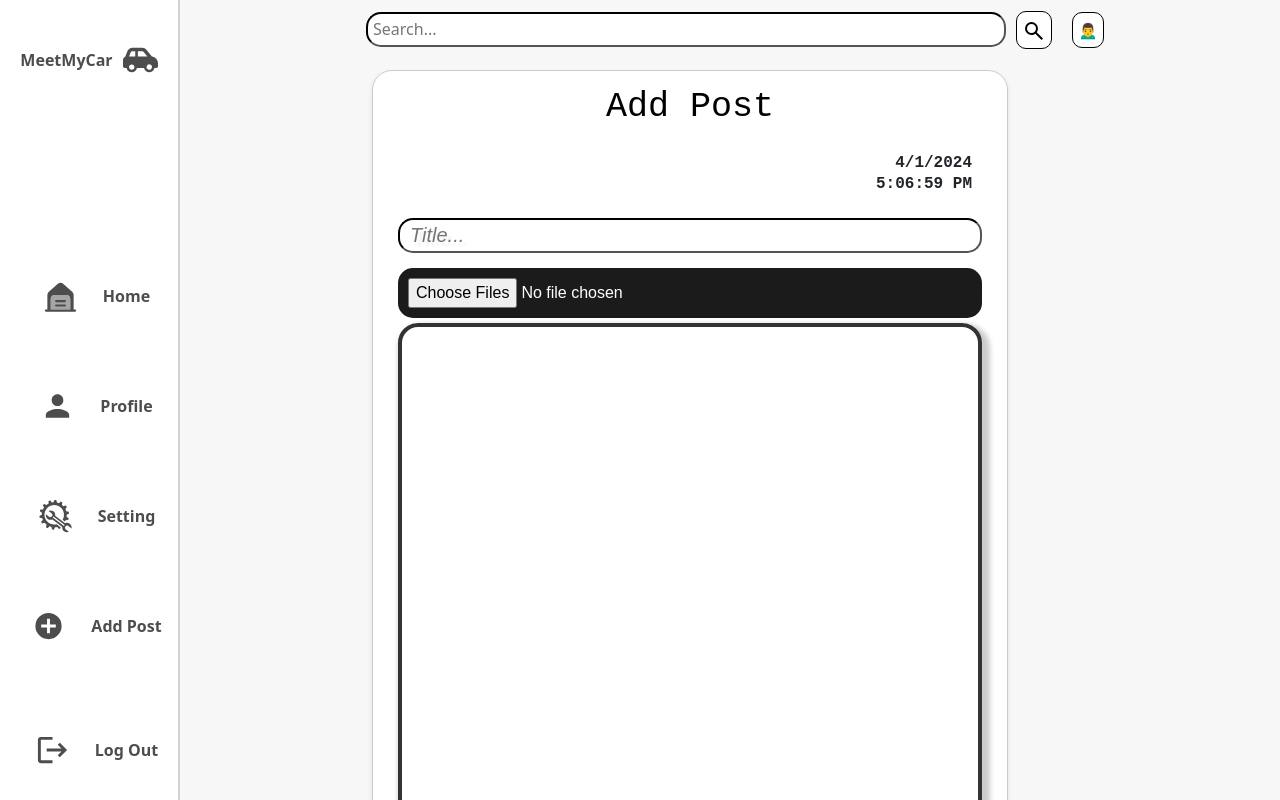
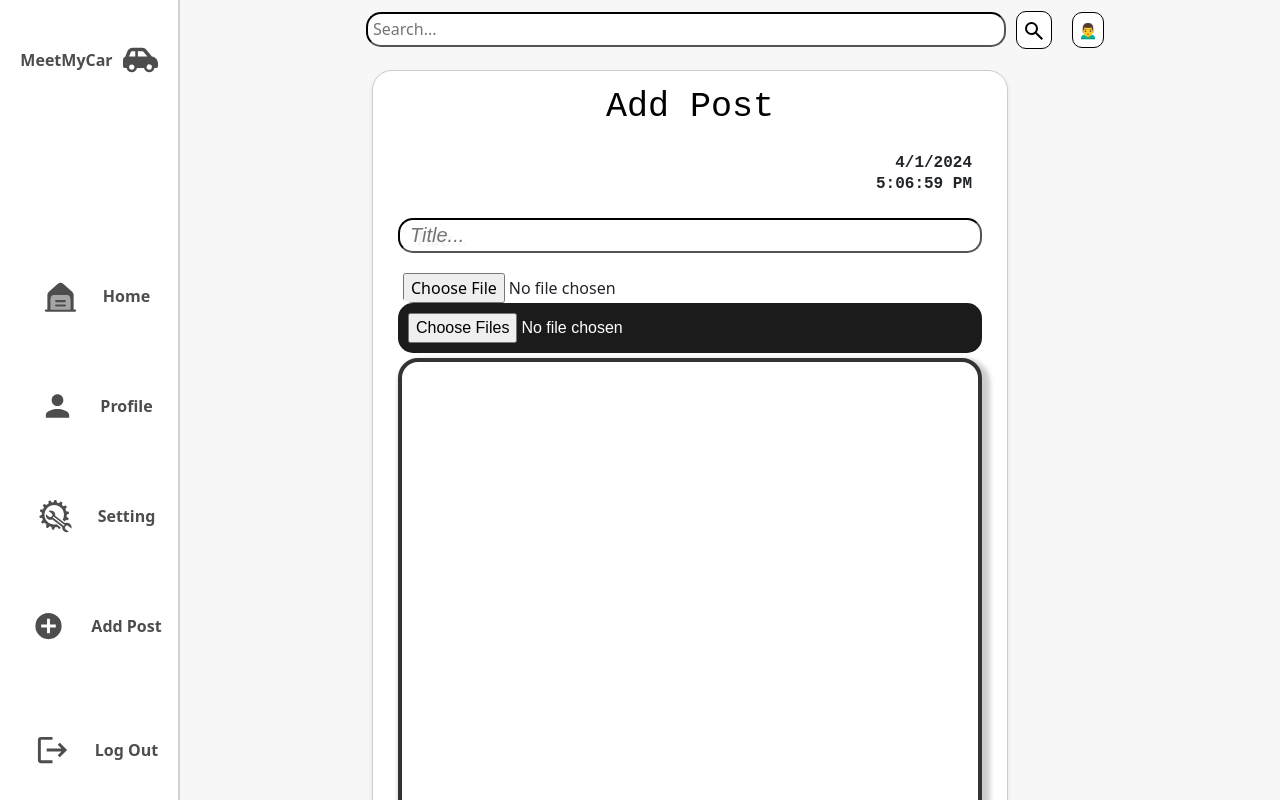
Before and after one commit to Sharusan17/MeetMyCar, a React (Create React App) app in the folder myapp/: page /addpost in a window 1280 px wide. Built offline with nearby package versions, Linux system fonts and the light colour scheme; no server answers; sample sign-in values are in the browser's storage.

Commit message:
Update AddPost.js

```diff
--- a/myapp/src/AddPost.js
+++ b/myapp/src/AddPost.js
@@ -232,6 +232,7 @@ const AddPost = () => {
                     {/* Form Fields */}
                     <div className='add-post-content'>
                         <input type='text' ref={titleRef} placeholder='Title...' className='add_postTitle' required></input>
+                        <input type="file" id="picture" name="picture" accept="image/*" capture="environment"></input>
                         <input type='file' multiple ref={imageRef} placeholder='Insert Images' className='add_postImageBtn' onChange={handleImageInput} required></input>
                         <div className='add_postImage'>
                             <ImageGallery
```
